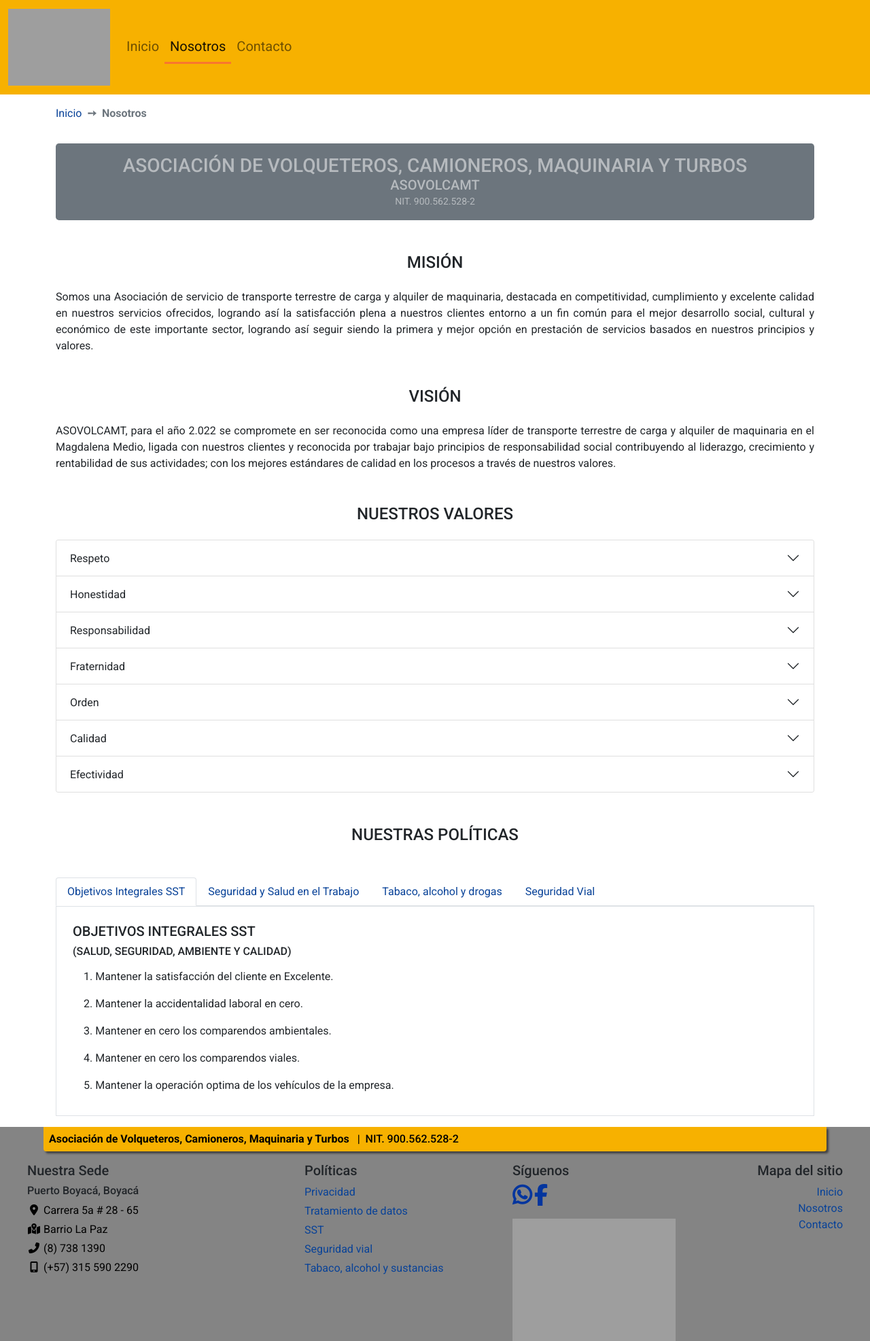
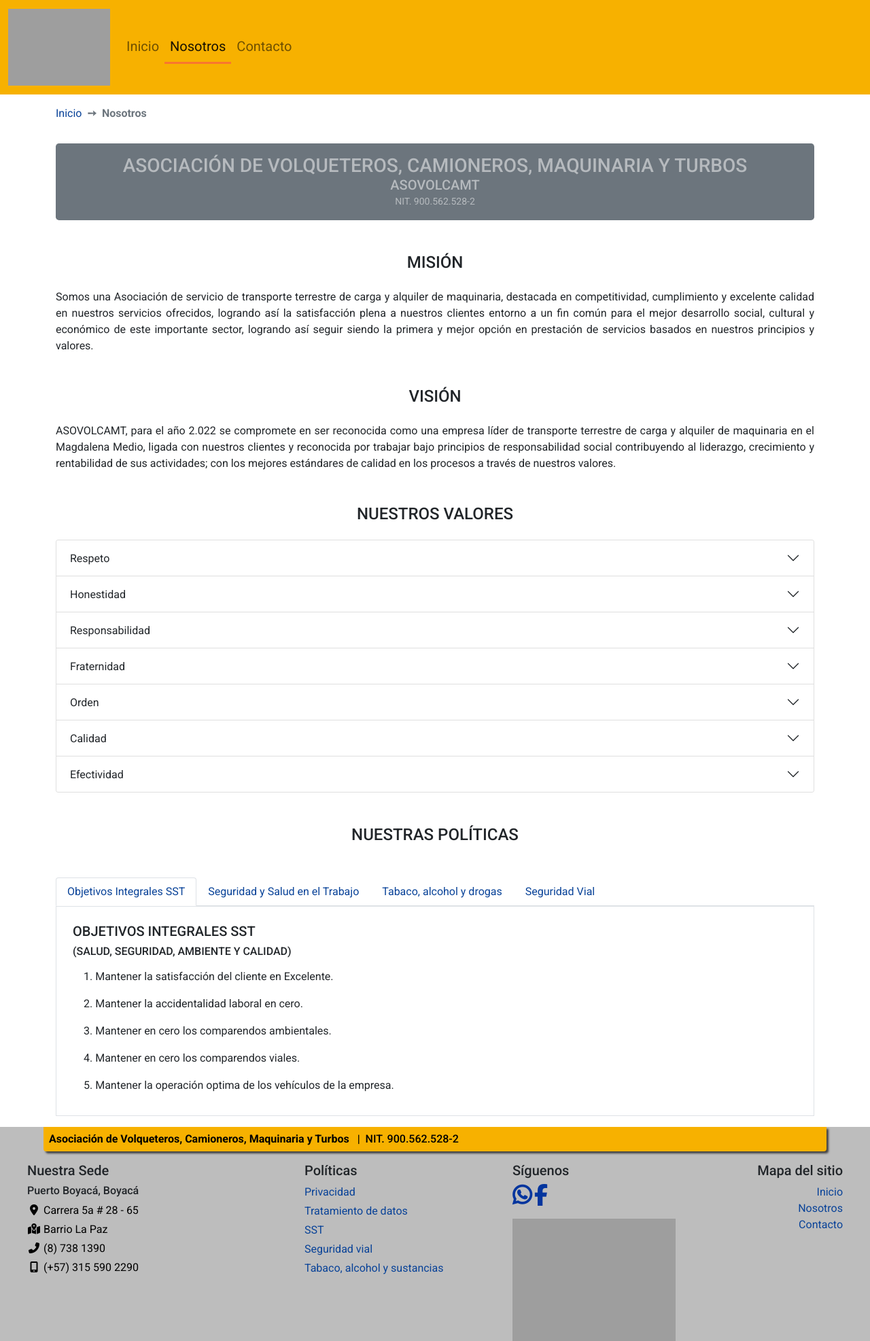
Before and after one commit to samuelrqa/samuelrqa.github.com, a PHP site: page /about.html in a window 1280 px wide. Shown: the whole page at 68% size. Run offline with PHP 8.4, Linux system fonts and the light colour scheme; some libraries are stand-ins or nearby versions; grey boxes are pictures that could not be loaded.

Commit message:
Update main.css

```diff
--- a/asovolcamp/assets/main.css
+++ b/asovolcamp/assets/main.css
@@ -1,7 +1,7 @@
 :root {
     --primary-color: #f7b100;
     --primary-opacity: #f7b1008a;
-    --secondary-color: #848484;
+    --secondary-color: #bdbdbd;
     --acent-color: #f9762f;
 }
 
```
